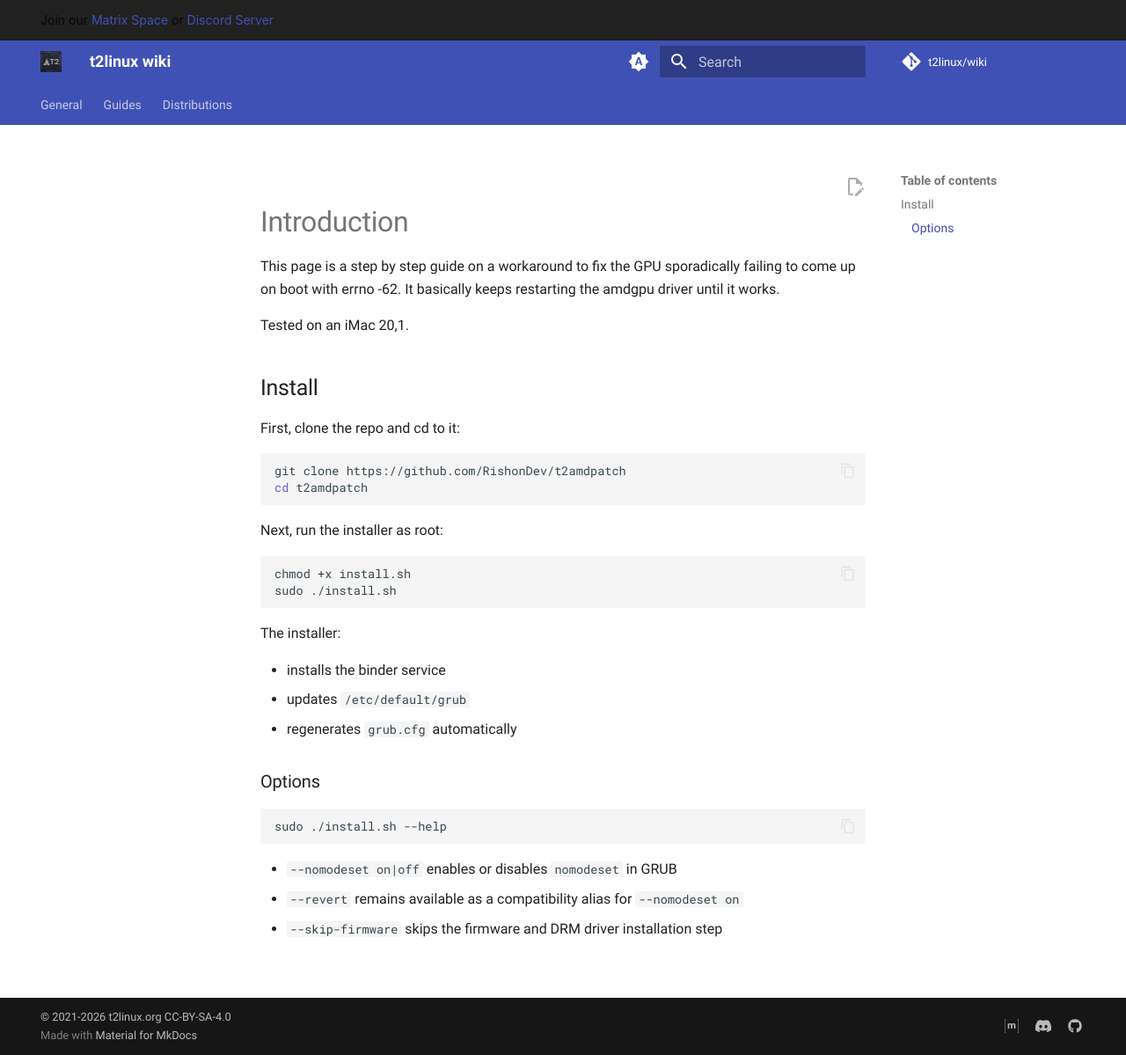
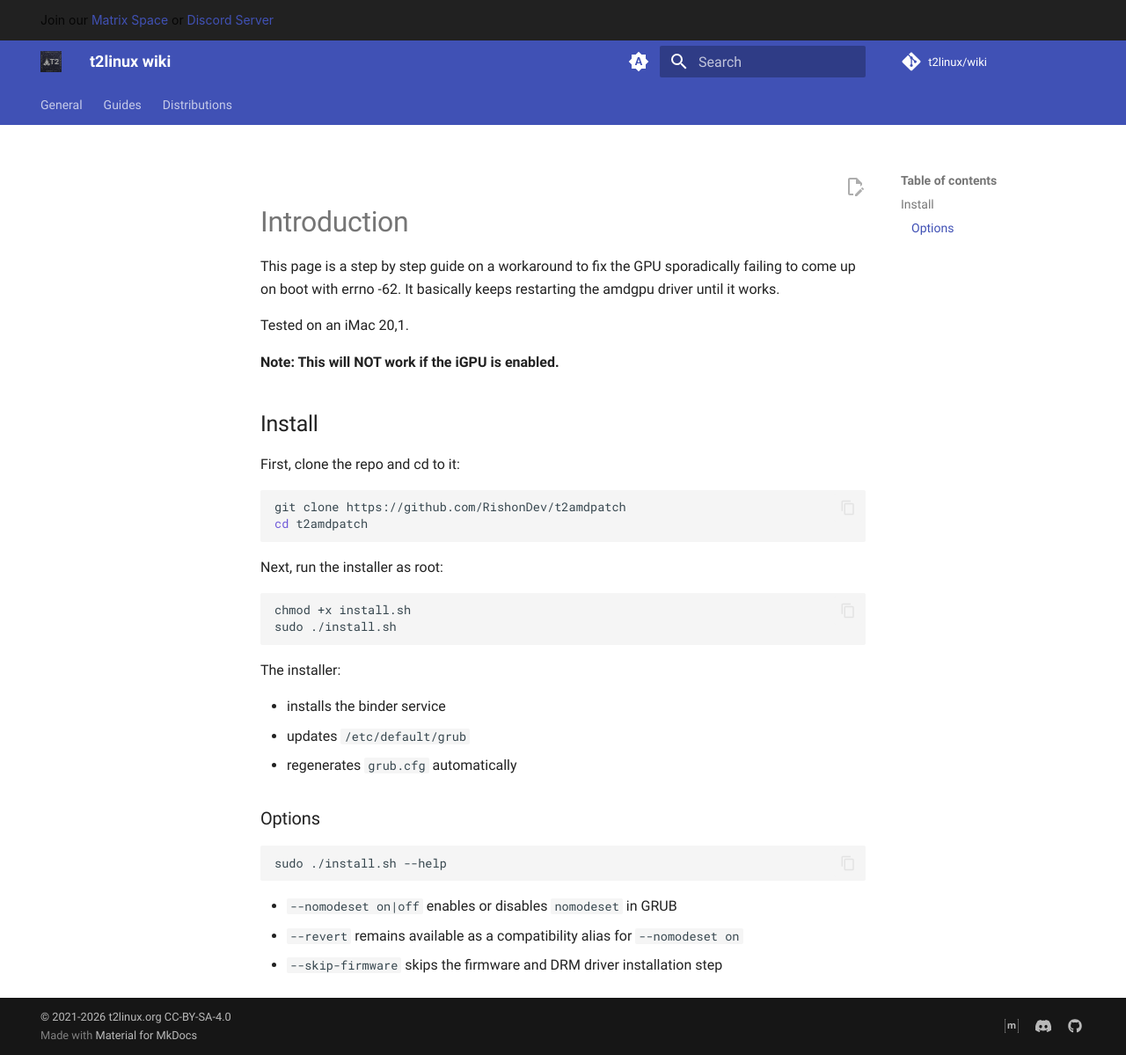
Before and after one commit to t2linux/wiki, an MkDocs documentation site: the page built from docs/guides/amdgpu-workaround.md, in a window 1280 px wide and 1199 px high. Shown: the whole window at 88% size. Built offline with MkDocs 1.6.1 and Material for MkDocs 9.7.7, drawn with Linux system fonts in a browser that asks for light colours; comment, search, counter and statistics services are not loaded.

Commit message:
guides: amdgpu workaround: Add that it requires a disabled iGPU

```diff
--- a/docs/guides/amdgpu-workaround.md
+++ b/docs/guides/amdgpu-workaround.md
@@ -2,6 +2,8 @@
 This page is a step by step guide on a workaround to fix the GPU sporadically failing to come up on boot with errno -62. It basically keeps restarting the amdgpu driver until it works.
 
 Tested on an iMac 20,1.
+
+**Note: This will NOT work if the iGPU is enabled.**
 
 ## Install
 
```
